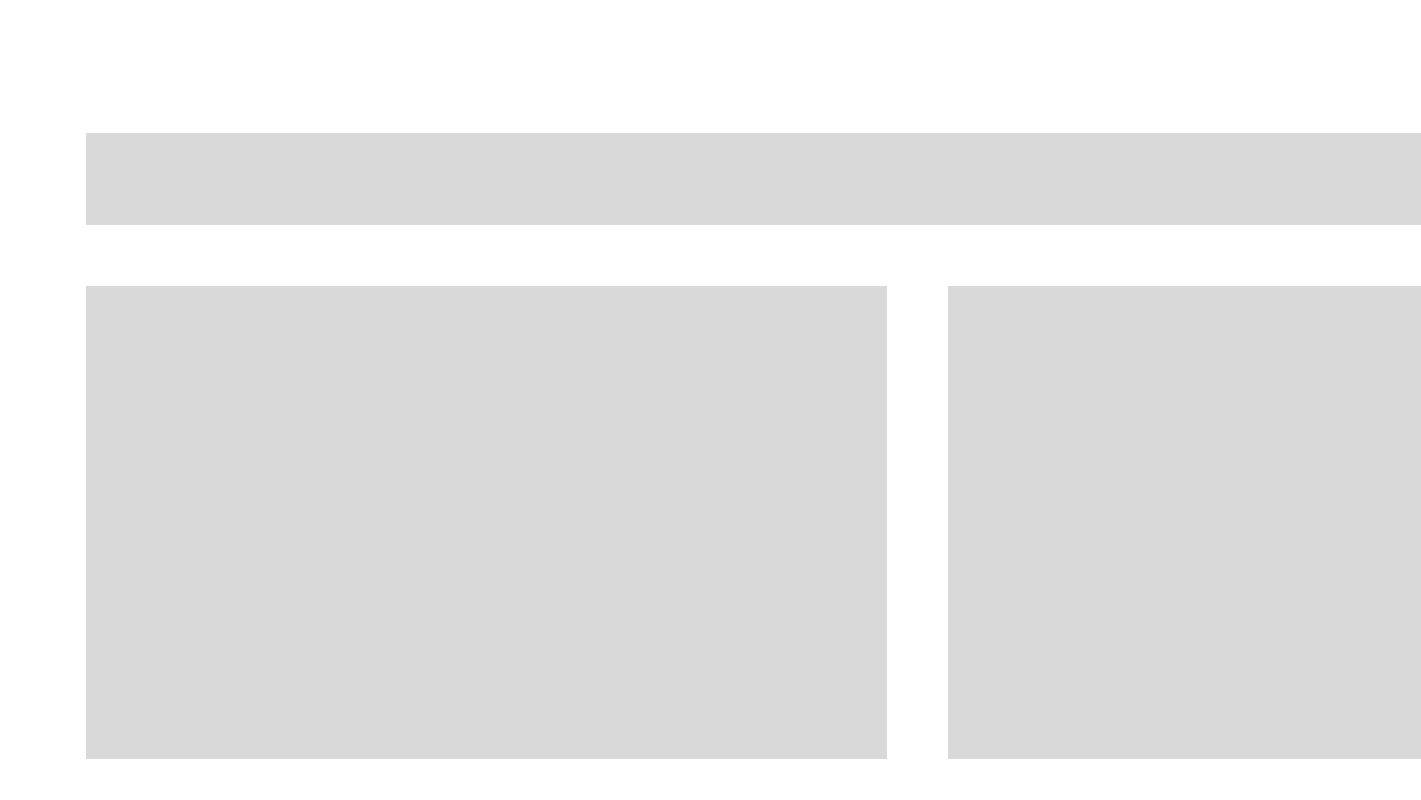
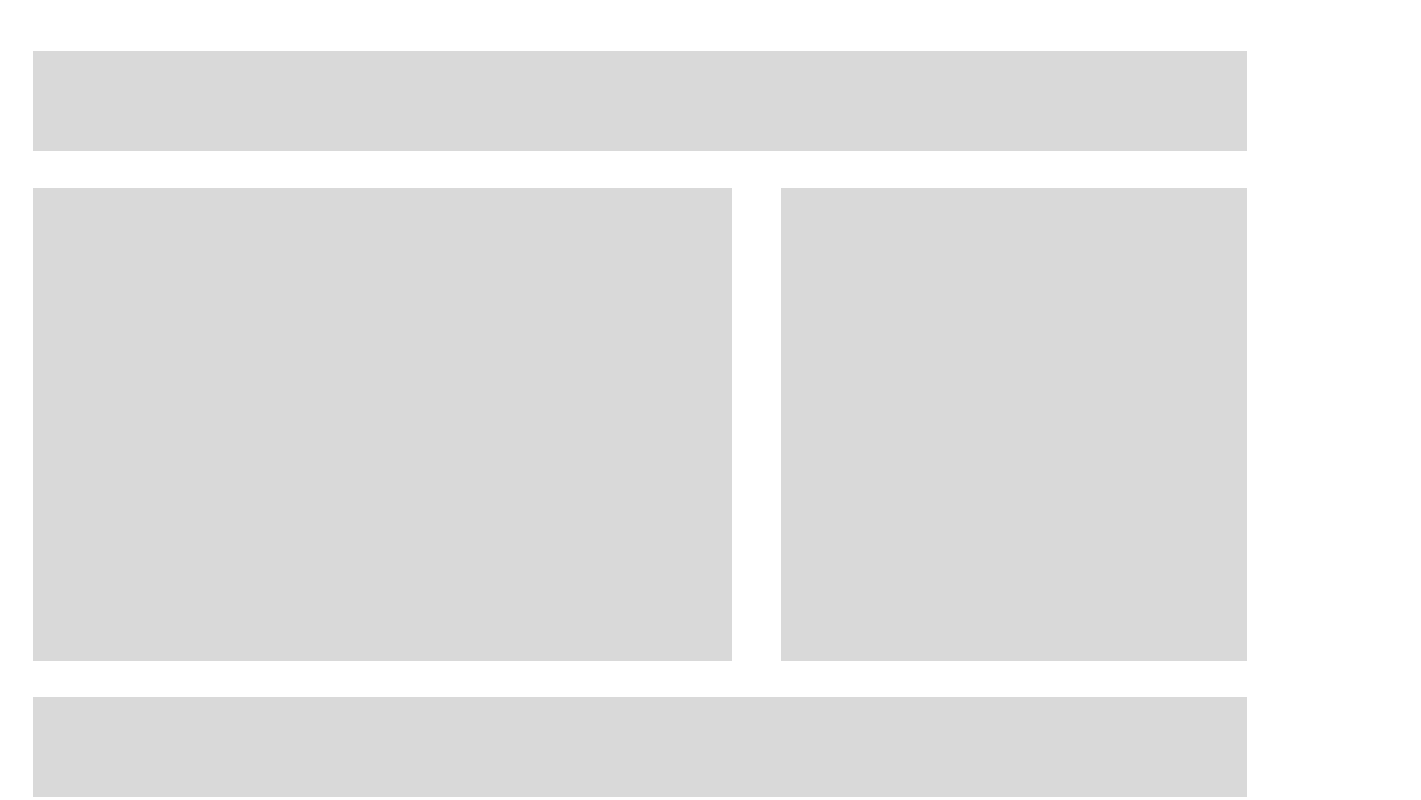
Before and after one commit to 4ETI-PTC-EquipeD2/WebInterface, a plain HTML site: page HTML/index.html in a window 1280 px wide. Shown: the top 800 px of the page, 1421 px wide, since content can reach past the window. Drawn offline with Linux system fonts and the light colour scheme.

Commit message:
squelette main page

```diff
--- a/CSS/index.css
+++ b/CSS/index.css
@@ -1,18 +1,44 @@
 /* LiveVideo */
 .Container {
-    position: absolute;
-    margin-top: 5%;
-    margin-left: 2%;
-    margin-right: 2%;
+    font-family: "Poppins", sans-serif;
+    padding: 2%;
+    display: flex;
+    justify-content: center;
+    height: auto;
+    flex-direction: column;
+    align-items: center;
+    text-align: center;
+}
+
+/* Header */
+
+.Header {
     width: 100%;
+    height: 100px;
+    margin: 1.5%;
+
+    background: #D9D9D9;
+}
+
+.Main {
+    width: 100%;
+    display: flex;
+    flex-direction: row;
+    align-items: center;
+    justify-content: space-between;
+    text-align: center;
+    margin: 1.5%;
 }
 
 .LiveVideo {
-    position: absolute;
-    width: 801px;
+    width: 60%;
     height: 473px;
-    left: 52px;
-    top: 214px;
+    display: flex;
+    flex-direction: column;
+    align-items: center;
+    justify-content: space-evenly;
+    text-align: center;
+    margin-right: 2%;
 
     background: #D9D9D9;
 }
@@ -20,11 +46,14 @@
 /* Map */
 
 .Map {
-    position: absolute;
-    width: 473px;
+    display: flex;
+    flex-direction: column;
+    align-items: center;
+    justify-content: space-evenly;
+    text-align: center;
+    width: 40%;
     height: 473px;
-    left: 914px;
-    top: 214px;
+    margin-left: 2%;
 
     background: #D9D9D9;
 }
@@ -32,23 +61,9 @@
 /* Prompt */
 
 .Prompt {
-    position: absolute;
-    width: 1335px;
-    height: 215px;
-    left: 52px;
-    top: 748px;
+    width: 100%;
+    height: 100px;
+    margin: 1.5%;
 
     background: #D9D9D9;
 }
-
-/* Header */
-
-.Header {
-    position: absolute;
-    width: 1335px;
-    height: 92px;
-    left: 52px;
-    top: 61px;
-
-    background: #D9D9D9;
-}
--- a/HTML/index.html
+++ b/HTML/index.html
@@ -9,10 +9,11 @@
 </head>
 <body>
     <div class="Container">
-
         <div class="Header"></div>
-        <div class="LiveVideo"></div>
-        <div class="Map"></div>
+        <div class="Main">
+            <div class="LiveVideo"></div>
+            <div class="Map"></div>
+        </div>
         <div class="Prompt"></div>
     </div>
 </body>
```
